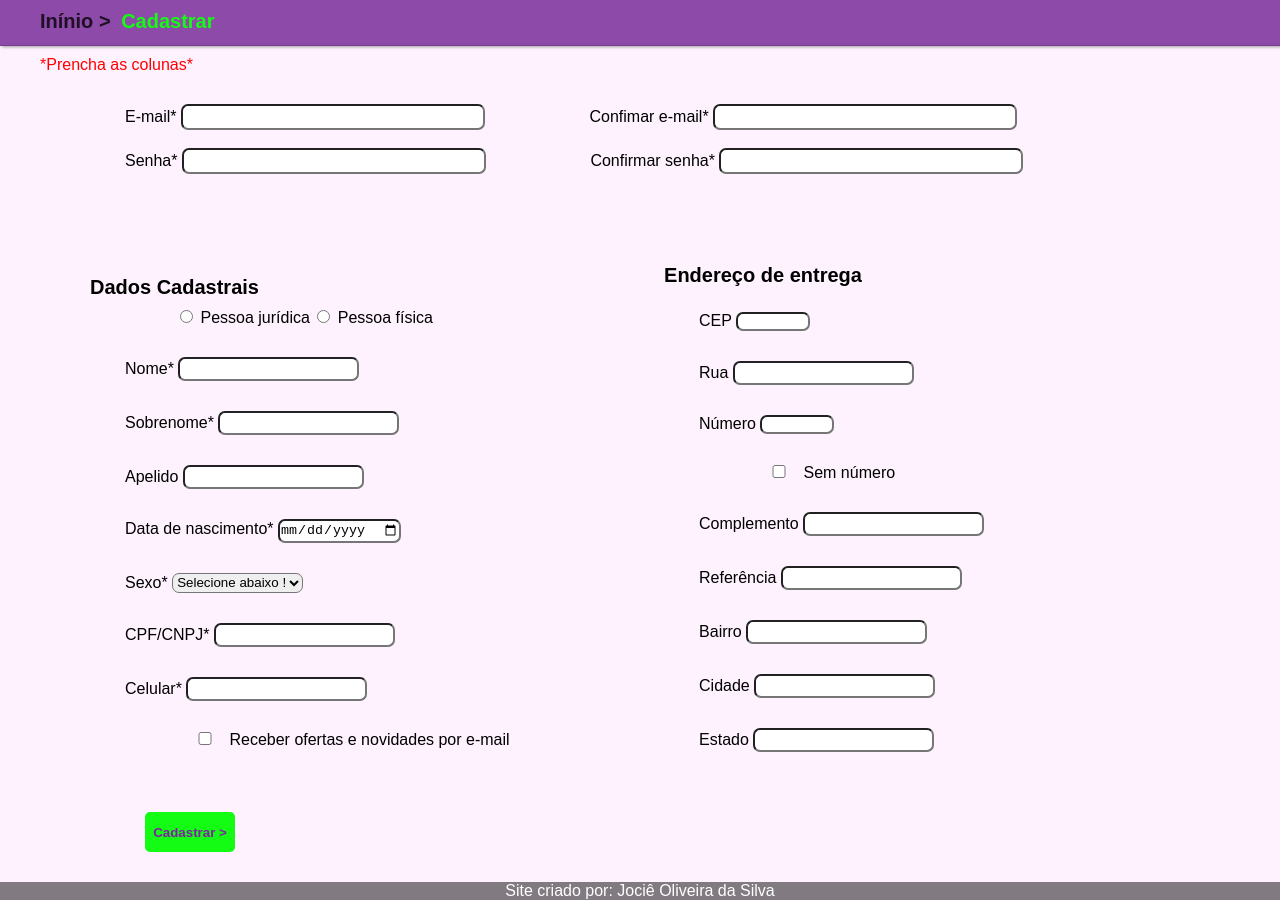
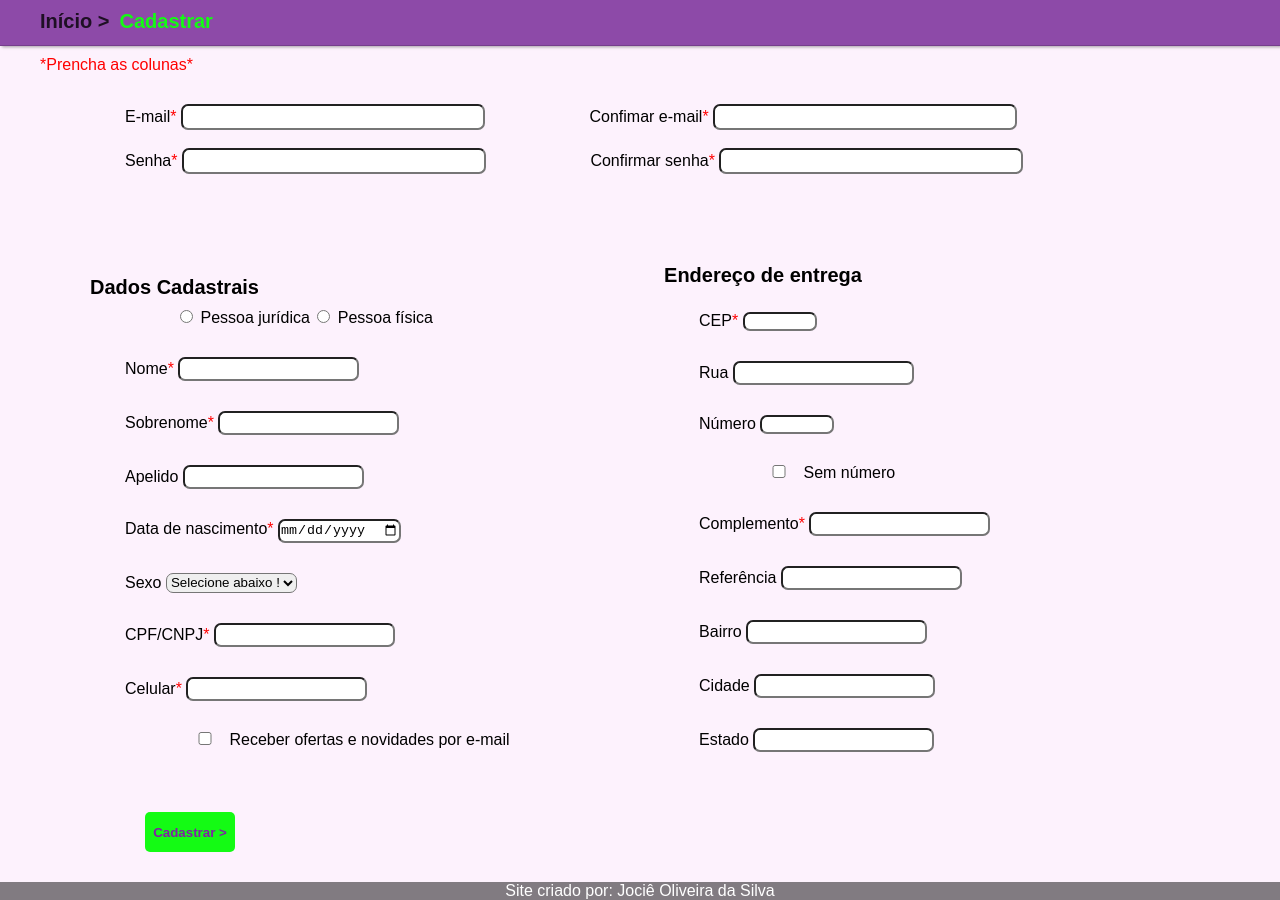
Before and after one commit to JocieSilva/Html-css, a plain HTML site: page formulário de cadastro/index.html in a window 1280 px wide. Drawn offline with Linux system fonts and the light colour scheme.

Commit message:
atualização do projeto

```diff
--- a/formulário de cadastro/index.html
+++ b/formulário de cadastro/index.html
@@ -10,7 +10,7 @@
 </head>
 <body>
     <header>
-        <h1> Inínio > <nav>Cadastrar</nav></h1>
+        <h1> Início ><span> Cadastrar</span></h1>
     </header>
     <main>
         <p
@@ -20,19 +20,20 @@
     <nav>
 
         <div>
-            <label for="e-mail">E-mail*</label>
+            <label for="e-mail">E-mail<span class="asterístico">*</span></label>
+
              <input type="email" name="E-mail" class="email">
 
-            <label for="confirmar e-mail">Confimar e-mail*</label>
+            <label for="confirmar e-mail">Confimar e-mail<span class="asterístico" >*</span></label>
             <input type="email" name="E-mail" class="email">
            </div> <br>
 
            <div>
 
-            <label for="senha"> Senha*</label>
+            <label for="senha"> Senha<span class="asterístico" >*</span></label>
             <input type="password" name="Senha" class="senha">
 
-            <label for="confirmar senha"> Confirmar senha*</label>
+            <label for="confirmar senha"> Confirmar senha<span class="asterístico" >*</span></label>
             <input type="password" name="Senha" class="senha">
 
          </div>
@@ -57,13 +58,13 @@
 
     </div>
         <nav>
-            <label for="nome">Nome*</label>
+            <label for="nome">Nome<span class="asterístico">*</span></label>
            <input type="text" name="Nome completo" class="border-radius">
 
         </nav>
 
         <nav>
-            <label for="sobrenome">Sobrenome*</label>
+            <label for="sobrenome">Sobrenome<span class="asterístico">*</span></label>
             <input type="text" name="sobrenome" class="border-radius">
         </nav>
 
@@ -73,13 +74,13 @@
         </nav>
 
         <nav>
-            <label for="data de nascimento">Data de nascimento*</label>
+            <label for="data de nascimento">Data de nascimento<span class="asterístico" >*</span></label>
            <input type="date" name="Data de nascimento" class="border-radius">
 
         </nav>
 
         <nav>
-            <label for="sexo">Sexo*</label>
+            <label for="sexo">Sexo</label>
          <select name="Sexo" class="border-radius">
             <option value="nada">Selecione abaixo !</option>
             <option value="Masculino">Masculino</option>
@@ -88,12 +89,12 @@
         </nav>
 
         <nav>
-           <label for="cpf/cnpj">CPF/CNPJ*</label>
+           <label for="cpf/cnpj">CPF/CNPJ<span class="asterístico">*</span></label>
            <input type="number" name="CPF/CNPJ" class="border-radius">
         </nav>
 
         <nav>
-           <label for="celular"> Celular*</label>
+           <label for="celular"> Celular<span class="asterístico">*</span></label>
            <input type="tel" name="celular" class="border-radius">
         </nav>
 
@@ -114,7 +115,7 @@
             >Endereço de entrega</p>
 
         <nav>
-            <label for="cep">CEP</label>
+            <label for="cep">CEP<span class="asterístico">*</span></label>
             <input type="number" name="CEP" id="cep">
         </nav>
 
@@ -134,7 +135,7 @@
         </nav>
 
         <nav>
-            <label for="Complemento">Complemento</label>
+            <label for="Complemento">Complemento<span class="asterístico">*</span></label>
             <input type="text" name="complemento" class="border-radius">
         </nav>
 
--- a/formulário de cadastro/style.css
+++ b/formulário de cadastro/style.css
@@ -4,6 +4,7 @@
 }
 
 body{
+    margin-right: none;
  font-family: Arial, Helvetica, sans-serif;
  background-color: rgb(253, 242, 253);
 }
@@ -18,10 +19,10 @@ header h1 {
     font-size: 20px;
 }
 
-h1 > nav {
+h1 > span {
     color: rgb(20, 251, 20);
-    display: inline-block;
-    margin: 0px -40px 0px;
+    display: inline-flex;
+    margin: 0px -70px 0px 10px ;
 }
 
 main p {
@@ -46,6 +47,10 @@ nav{
     padding-left: 45px;
     margin: 30px;
 
+}
+
+.asterístico {
+    color: red;
 }
 .email,
 .senha {
@@ -82,6 +87,10 @@ nav{
     color: #8020a5;
 }
 
+#botao:hover {
+    border: 2px solid #8020a5;
+}
+
 #marque {
     width: 40px;
     margin-left: 60px;
```
